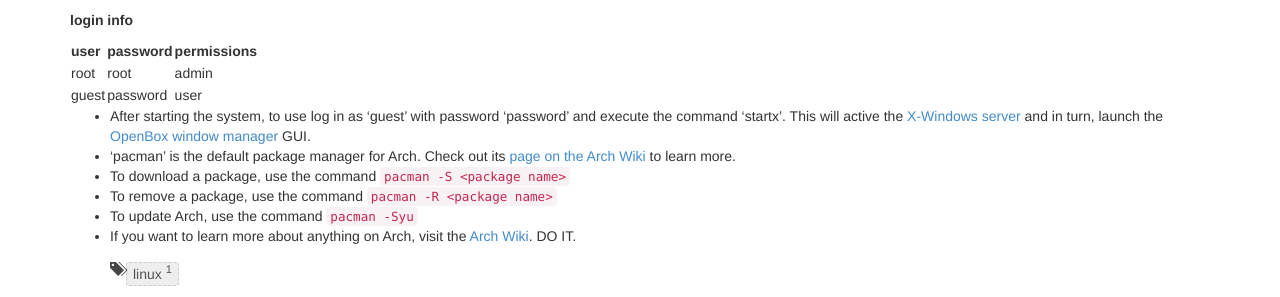
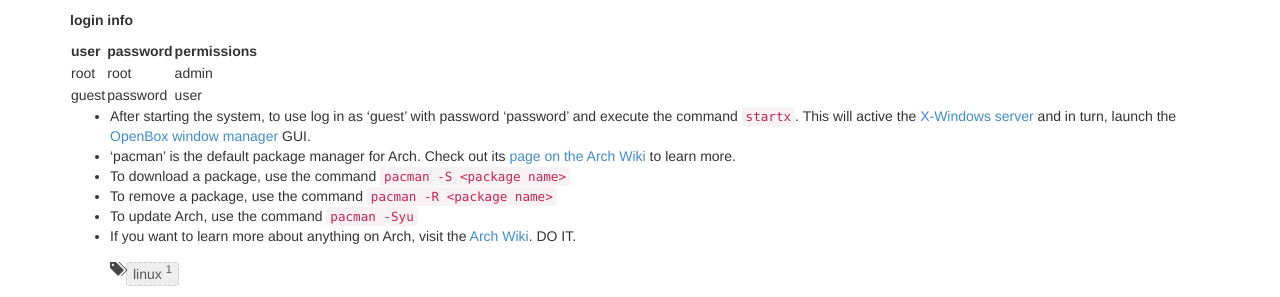
Before and after one commit to SaddlebackCSS/SaddlebackCSS.github.io, a Jekyll site: the page built from _posts/2016-03-03-arch-vbox.md, in a window 1280 px wide. Shown: the part 382-679 px from the top of the page. Built offline with Jekyll 4.4.1, drawn with Linux system fonts in a browser that asks for light colours; nearby versions of some CDN libraries.

Commit message:
yeah. even more formatting. i need to stop.

````diff
--- a/_posts/2016-03-03-arch-vbox.md
+++ b/_posts/2016-03-03-arch-vbox.md
@@ -26,7 +26,7 @@ Hello, all! As promised, [here is the link to the Arch Linux VBox image that I d
 |guest|password|user|
 
 
-- After starting the system, to use log in as 'guest' with password 'password' and execute the command 'startx'. This will active the [X-Windows server](https://wiki.archlinux.org/index.php/Xorg) and in turn, launch the [OpenBox window manager](https://wiki.archlinux.org/index.php/Openbox) GUI.
+- After starting the system, to use log in as 'guest' with password 'password' and execute the command ```startx```. This will active the [X-Windows server](https://wiki.archlinux.org/index.php/Xorg) and in turn, launch the [OpenBox window manager](https://wiki.archlinux.org/index.php/Openbox) GUI.
 - 'pacman' is the default package manager for Arch. Check out its [page on the Arch Wiki](https://wiki.archlinux.org/index.php/Pacman) to learn more.
 - To download a package, use the command ```pacman -S <package name>```
 - To remove a package, use the command ```pacman -R <package name>```
````
